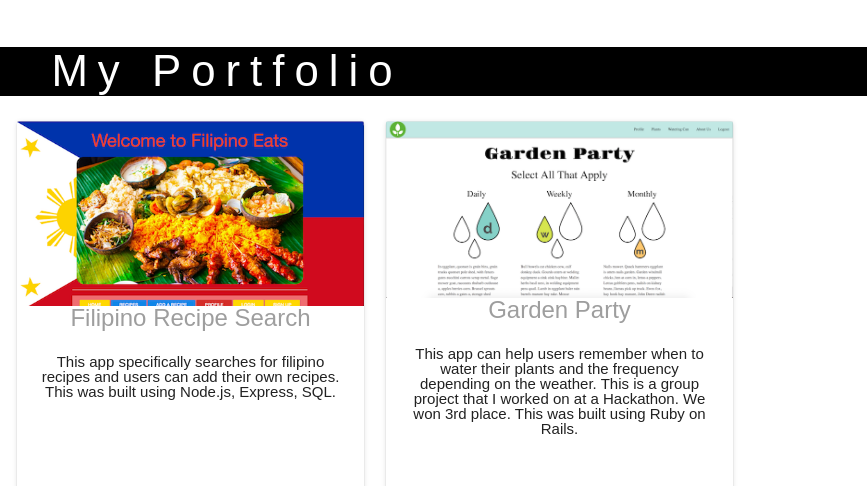
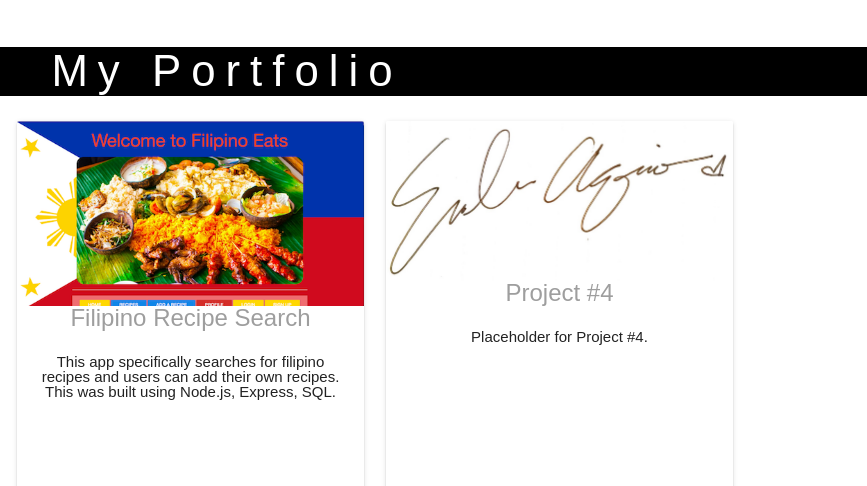
Before and after one commit to emaquino44/emaquino44.github.io, a plain HTML site: page index.html in a window 1280 px wide. Shown: the part 1438-1924 px from the top of the page, 413-1280 px from the left. Drawn offline with nearby package versions, Linux system fonts and the light colour scheme; files that its build step writes are made by us from their sources.

Commit message:
add changes to portfolio and footer

```diff
--- a/css/style.css
+++ b/css/style.css
@@ -168,7 +168,7 @@ header a:hover {
     background-image: url('../images/ocean1.jpg');
     background-size: cover;
     background-position: center center;
-    background-position: 5px bottom;
+ /*   background-position: 5px bottom;*/
     position: relative;
     top: 0;
     bottom: 0;
--- a/index.html
+++ b/index.html
@@ -125,14 +125,14 @@
         <div class="col s4" style="width:30%">
           <div class="card small" style="height:452px">
             <div class="card-image">
-              <img src="images/garden.png">
+              <img src="images/myname.jpg">
             </div>
-              <span class="card-title grey-text">Garden Party</span>
+              <span class="card-title grey-text">Project #4</span>
             <div class="card-content">
-              <p>This app can help users remember when to water their plants and the frequency depending on the weather. This is a group project that I worked on at a Hackathon. We won 3rd place.  This was built using Ruby on Rails.</p>
+              <p>Placeholder for Project #4.</p>
             </div>
             <div class="card-action">
-              <a href="http://gardenparty.herokuapp.com/">Check it Out</a>
+              <a href="https://github.com/emaquino44">Check it Out</a>
             </div>
           </div>
       </div>
@@ -155,6 +155,8 @@
                 </div>
                 <div id="insta" class="col m3"><a href="https://www.instagram.com/em_aquino44/?hl=en"><i class="fa fa-instagram fa-3x" aria-hidden="true"></i></a></li>
                 </div>
+                <div id="insta" class="col m3"><a href="https://github.com/emaquino44"><i class="fa fa-github-square fa-3x" aria-hidden="true"></i></a></li>
+                </div>
             </div>
         </aside>
 </section>
```
